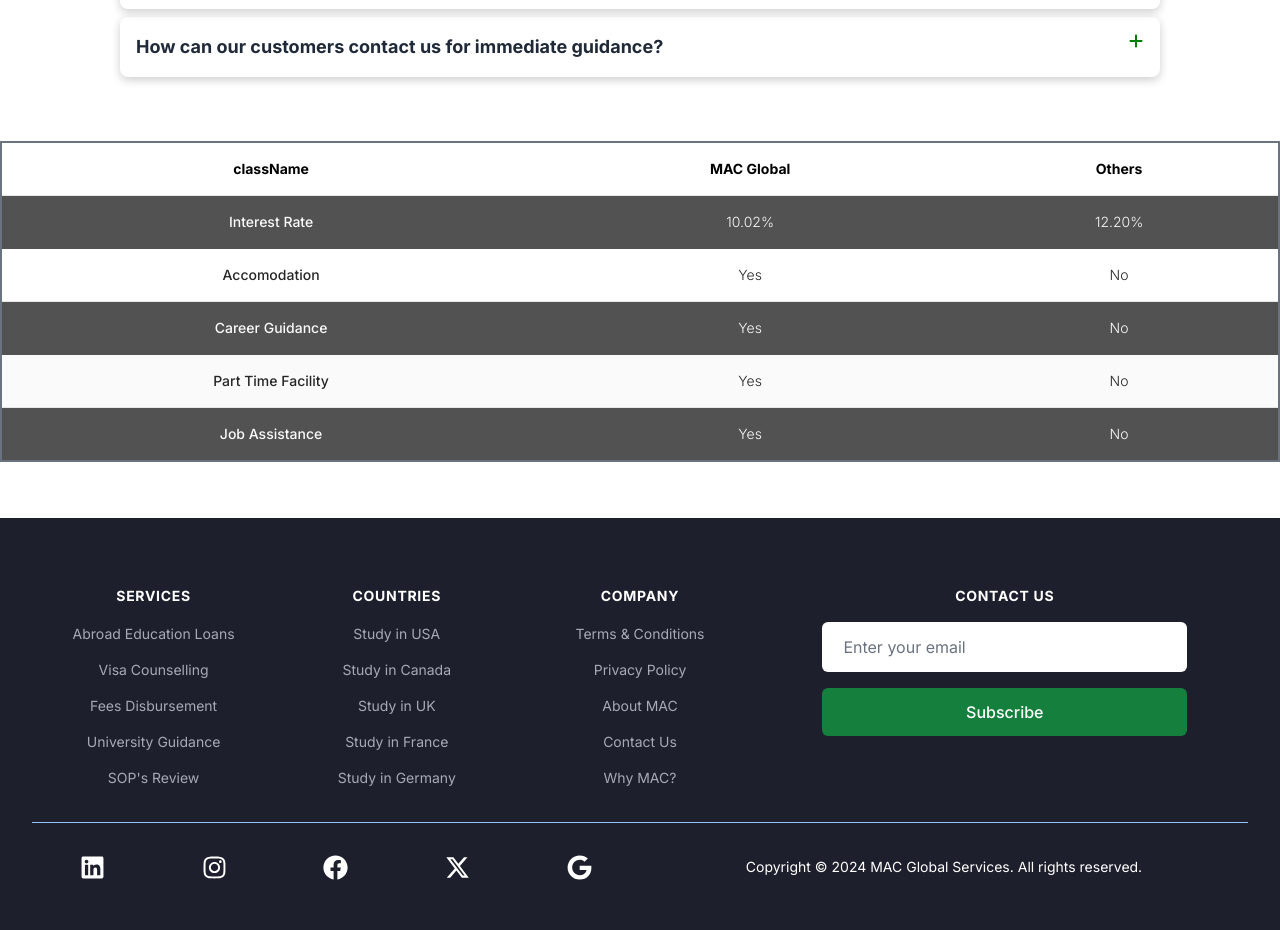
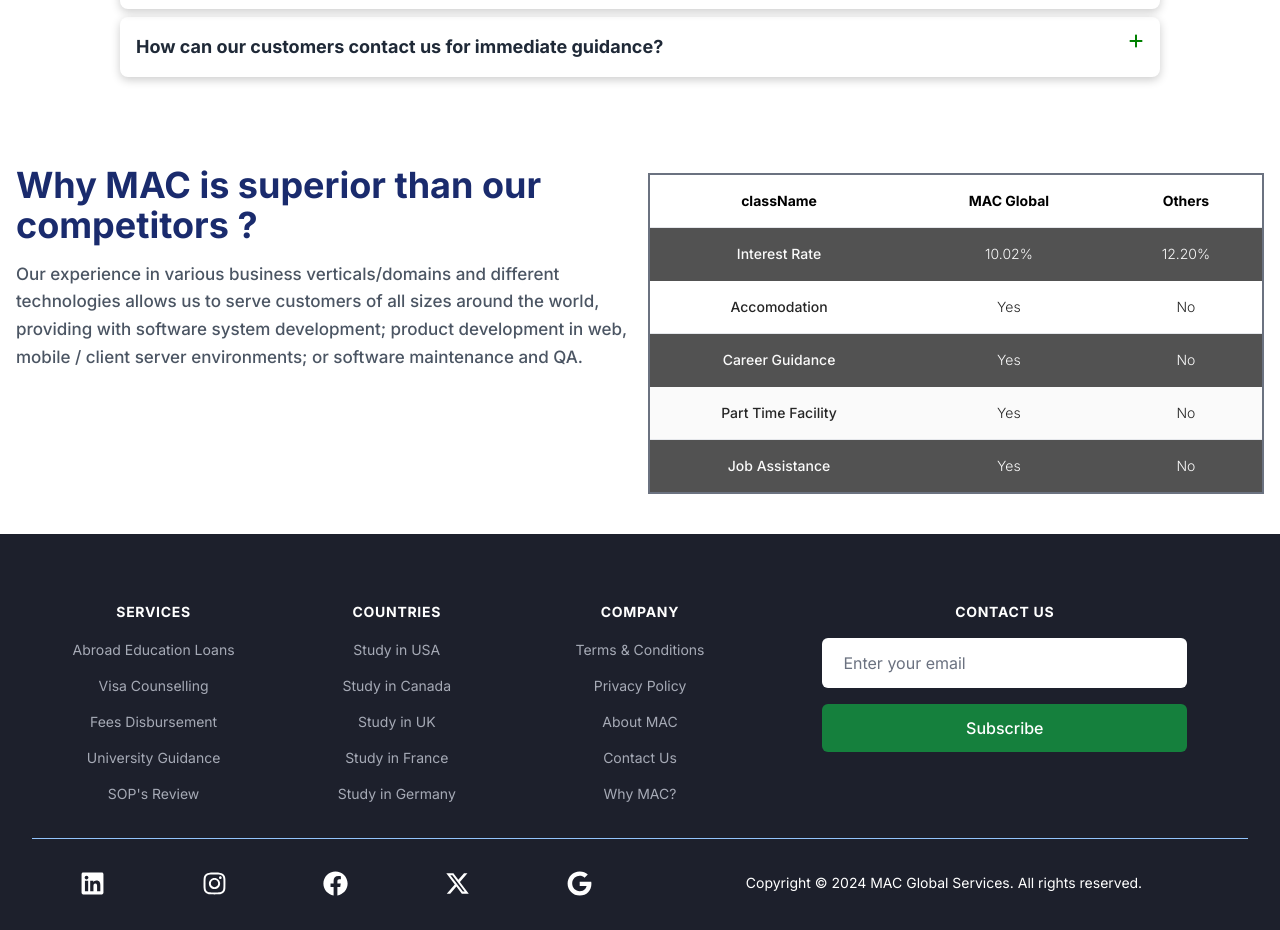
Before and after one commit to kalavaguntapurnesh/MAC_GLOBAL, a Next.js app: page / in a window 1280 px wide. Shown: the part 3420-4350 px from the top of the page. Built offline with nearby package versions, Linux system fonts and the light colour scheme.

Commit message:
Thirty One

```diff
--- a/src/app/components/Testimonial.jsx
+++ b/src/app/components/Testimonial.jsx
@@ -1,8 +1,31 @@
 import React from "react";
+import Image from "next/image";
 
 const Testimonial = () => {
   return (
-    <div className="flex flex-col max-w-[1400px] mx-auto mb-12">
+    <div className="bg-white">
+      <div className="relative pt-8 pb-8">
+        <div className="w-full">
+          <div className="w-full px-4 mx-auto max-w-[1400px]">
+            <div className="grid lg:grid-cols-2 grid-cols-1 gap-4">
+              <div className="w-full space-y-4">
+                <div className=" flex items-center justify-center ">
+                  <h3 className="lg:text-start text-center lg:text-4xl text-3xl font-bold tracking-normal text-primaryColor dark:text-black">
+                    Why MAC is superior than our competitors ?
+                  </h3>
+                </div>
+                <div className="flex items-center justify-center content-center">
+                  <p className="w-full leading-relaxed font-medium lg:text-start text-center md:text-[17px] text-[16px] text-gray-600 dark:text-gray-800 ">
+                    Our experience in various business verticals/domains and
+                    different technologies allows us to serve customers of all
+                    sizes around the world, providing with software system
+                    development; product development in web, mobile / client
+                    server environments; or software maintenance and QA.
+                  </p>
+                </div>
+              </div>
+
+              <div className="flex flex-col w-full">
                 <div className="overflow-x-auto sm:-mx-6 lg:-mx-8">
                   <div className="inline-block min-w-full py-2 sm:px-6 lg:px-8">
                     <div className="overflow-hidden">
@@ -25,8 +48,12 @@
                             <td className="whitespace-nowrap px-6 py-4 font-medium">
                               Interest Rate
                             </td>
-                  <td className="whitespace-nowrap px-6 py-4">10.02%</td>
-                  <td className="whitespace-nowrap px-6 py-4">12.20%</td>
+                            <td className="whitespace-nowrap px-6 py-4">
+                              10.02%
+                            </td>
+                            <td className="whitespace-nowrap px-6 py-4">
+                              12.20%
+                            </td>
                           </tr>
 
                           <tr className="border-b border-secondary-200 bg-secondary-100 text-neutral-800">
@@ -63,6 +90,11 @@
                   </div>
                 </div>
               </div>
+            </div>
+          </div>
+        </div>
+      </div>
+    </div>
   );
 };
 
```
Lines whose indentation alone changed are shown as unchanged.
